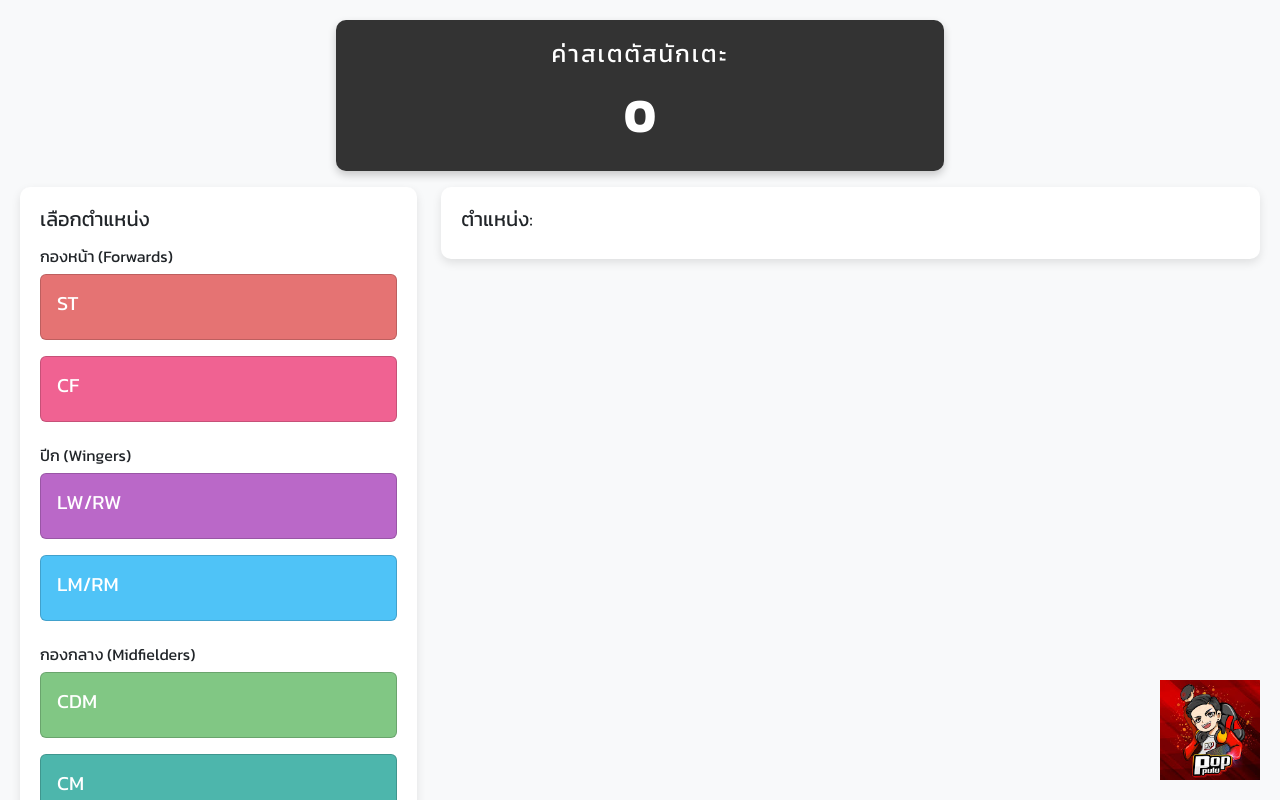
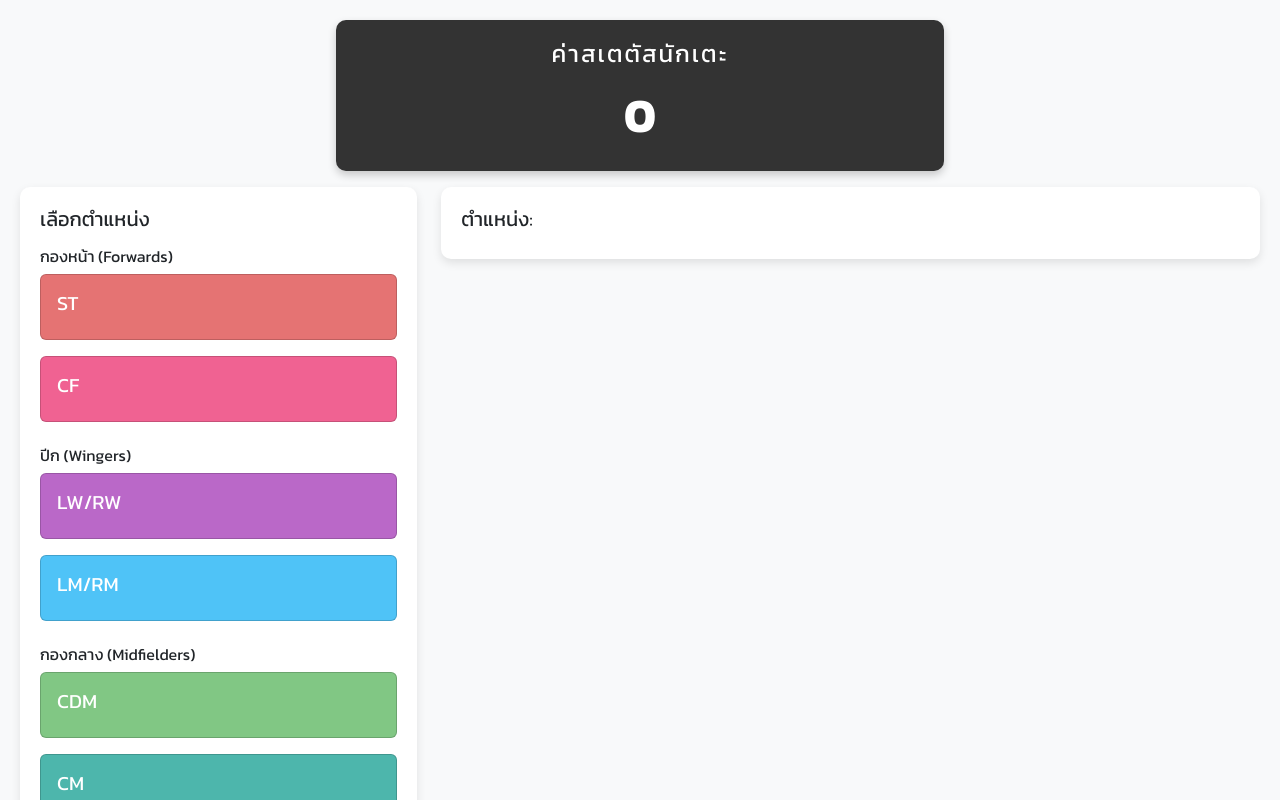
Before and after one commit to jirakiat/fifacalculatorstatus, a React (Create React App) app: page / in a window 1280 px wide. Shown: the top 800 px of the page. Built offline with nearby package versions, Linux system fonts and the light colour scheme.

Commit message:
Update PlayerStatusCalculator.js

```diff
--- a/src/Components/PlayerStatusCalculator.js
+++ b/src/Components/PlayerStatusCalculator.js
@@ -826,12 +826,7 @@ function PlayerStatusCalculator() {
                     </div>
                 </Col>
             </Row>
-            <div style={{position: 'fixed', bottom: '20px', right: '20px', zIndex: 1000}}>
-                <img src='populu.png' alt="Logo" style={{width: '100px', cursor: 'pointer'}}
-                     onClick={() => window.open('https://www.youtube.com/@poppulu', '_blank')}
 
-                />
-            </div>
 
         </Container>
     );
```
